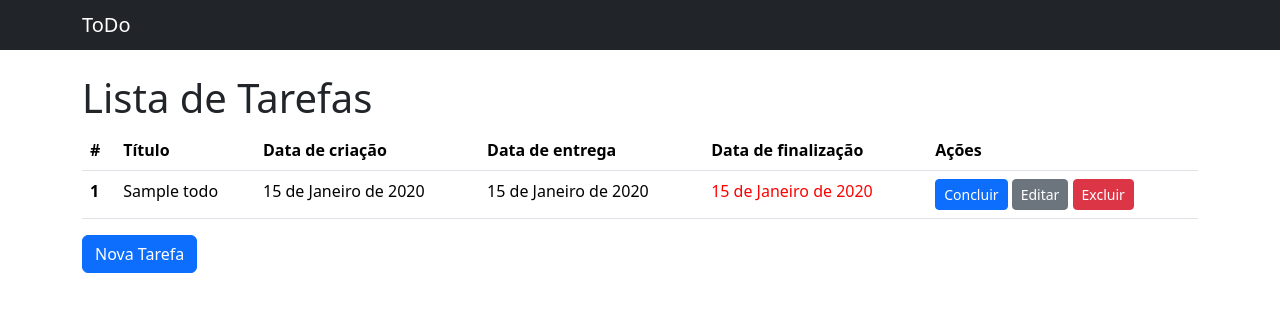
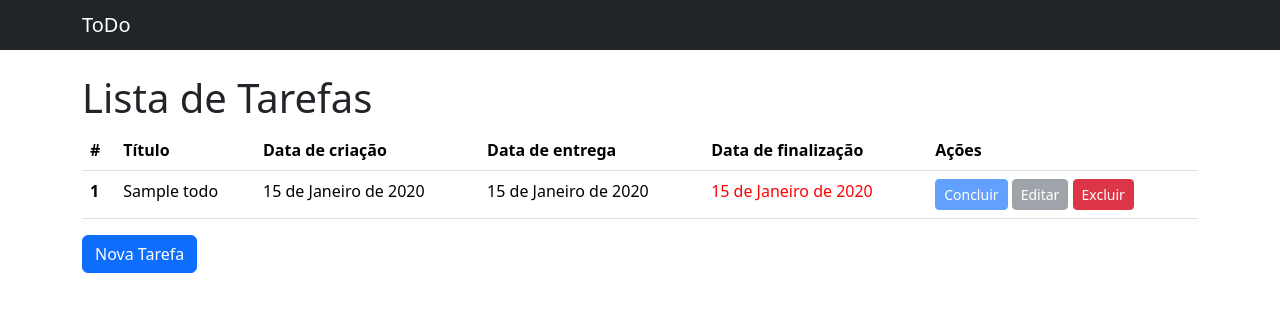
Before and after one commit to WdyCarvalho/todolist, a Django app: page / in a window 1280 px wide. Shown: the top 312 px of the page. Run offline with Django 4.2, Linux system fonts and the light colour scheme; tables that the repository leaves empty hold one stand-in row (values such as "Sample post").

```diff
--- a/todos/models.py
+++ b/todos/models.py
@@ -13,3 +13,7 @@ class Todo(models.Model): # models.Model indica de onde essa classe herdou suas
     data_criacao_tarefa = models.DateField(auto_now = True, null = False, blank = False)
     data_entrega_tarefa = models.DateField(null = False, blank = False)
     data_finalizacao_tarefa = models.DateField(null = True)
+
+    #coloca as tarefas em ordem de acordo com a data de entrega
+    class Meta:
+        ordering = ["data_entrega_tarefa"]
--- a/todos/templates/todos/todo_list.html
+++ b/todos/templates/todos/todo_list.html
@@ -29,8 +29,8 @@
                             <td>{{todo.data_entrega_tarefa}}</td>
                             <td style="color:red">{{todo.data_finalizacao_tarefa|default:"-"}}</td>
                             <td>
-                                <a href = "{% url 'todo_terminar' pk=todo.pk %}" class="btn btn-primary btn-sm">Concluir</a>
-                                <a href = "{% url 'todo_editar' pk=todo.pk %}" class="btn btn-secondary btn-sm">Editar</a><!--pk é a variável que abrange qualquer id da tabela-->
+                                <a href = "{% url 'todo_terminar' pk=todo.pk %}" class="btn btn-primary btn-sm {% if todo.data_finalizacao_tarefa %}disabled{% endif %}">Concluir</a>
+                                <a href = "{% url 'todo_editar' pk=todo.pk %}" class="btn btn-secondary btn-sm {% if todo.data_finalizacao_tarefa %}disabled{% endif %}">Editar</a><!--pk é a variável que abrange qualquer id da tabela-->
                                 <a href = "{% url 'todo_excluir' pk=todo.pk %}" class="btn btn-danger btn-sm">Excluir</a>
                             </td>
                         </tr>
```
